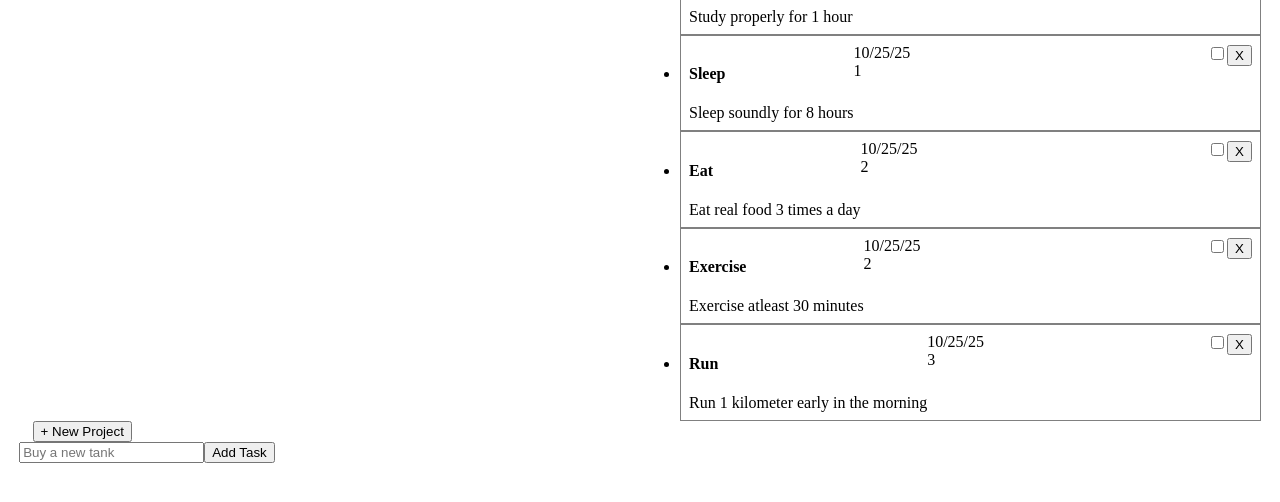
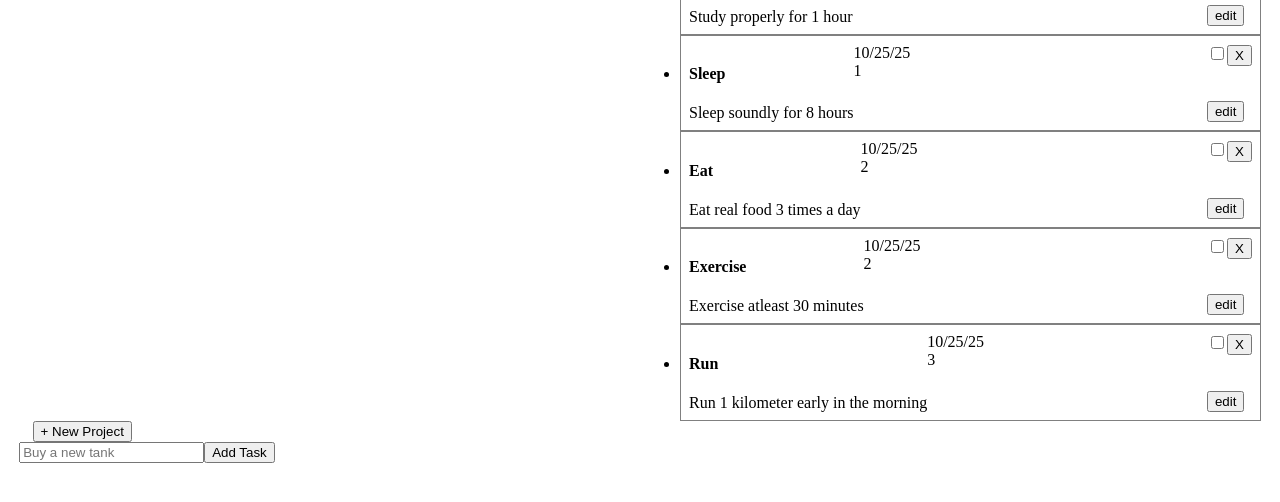
Before and after one commit to alaugustusembrace/to-do-list, a website built with webpack: page src/template.html in a window 1280 px wide. Shown: the part 118-620 px from the top of the page. Built offline with nearby package versions, Linux system fonts and the light colour scheme.

Commit message:
add edit button

```diff
--- a/src/defaultTasks.js
+++ b/src/defaultTasks.js
@@ -37,6 +37,12 @@ const createDefaultTasks = (listArea) => {
     const taskBtnWrapper = document.createElement("div");
     taskBtnWrapper.classList.add("taskBtnWrapper");
 
+    const checkAndRemoveBtnWrapper = document.createElement("div");
+    checkAndRemoveBtnWrapper.classList.add("checkAndRemoveBtnWrapper");
+
+    const editWrapper = document.createElement("div");
+    editWrapper.classList.add("editWrapper");
+
     const checkTaskBtn = document.createElement("input");
     checkTaskBtn.classList.add("check-btn");
     checkTaskBtn.type = "checkbox";
@@ -45,12 +51,20 @@ const createDefaultTasks = (listArea) => {
     removeTaskBtn.classList.add("remove-btn");
     removeTaskBtn.textContent = "X";
 
+    const editButton = document.createElement("button");
+    editButton.classList.add("editButton");
+    editButton.textContent = "edit";
+
+    editWrapper.appendChild(editButton);
+
+    checkAndRemoveBtnWrapper.append(checkTaskBtn, removeTaskBtn);
+
     taskTitleAndDescWrapper.append(taskTitle, taskDescription);
     taskDateAndPriorityWrapper.append(taskDate, taskPriority);
 
     taskWrapper.append(taskTitleAndDescWrapper, taskDateAndPriorityWrapper);
 
-    taskBtnWrapper.append(checkTaskBtn, removeTaskBtn);
+    taskBtnWrapper.append(checkAndRemoveBtnWrapper, editWrapper);
 
     taskContainer.append(taskWrapper, taskBtnWrapper);
 
--- a/src/styles.css
+++ b/src/styles.css
@@ -64,3 +64,9 @@ li {
   display: flex;
   justify-content: space-between;
 }
+
+.taskBtnWrapper {
+  display: flex;
+  flex-direction: column;
+  justify-content: space-between;
+}
```
